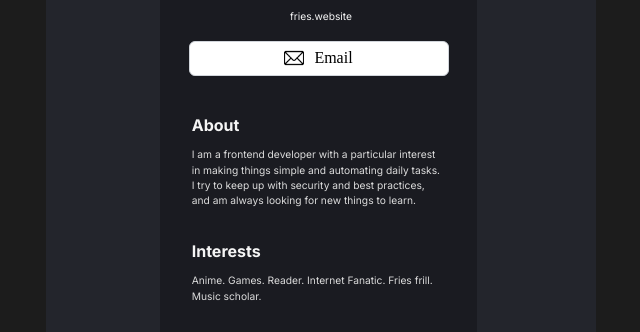
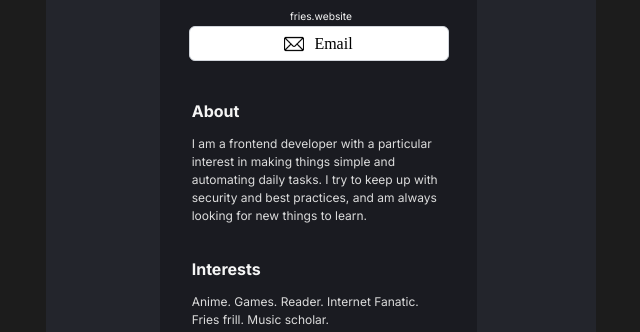
Before and after one commit to 0fries0/digital-business-card, a plain HTML site: page index.html in a window 1280 px wide. Shown: the part 481-813 px from the top of the page, without its empty margins (19-659 px from the left). Drawn offline with Linux system fonts and the light colour scheme.

Commit message:
Update index.css

```diff
--- a/index.css
+++ b/index.css
@@ -167,7 +167,7 @@ img {
   font-family: Inter;
   font-style: normal;
   font-weight: normal;
-  font-size: 10.24px;
+  font-size: 12px;
   line-height: 150%;
   /* or 15px */
 
```
